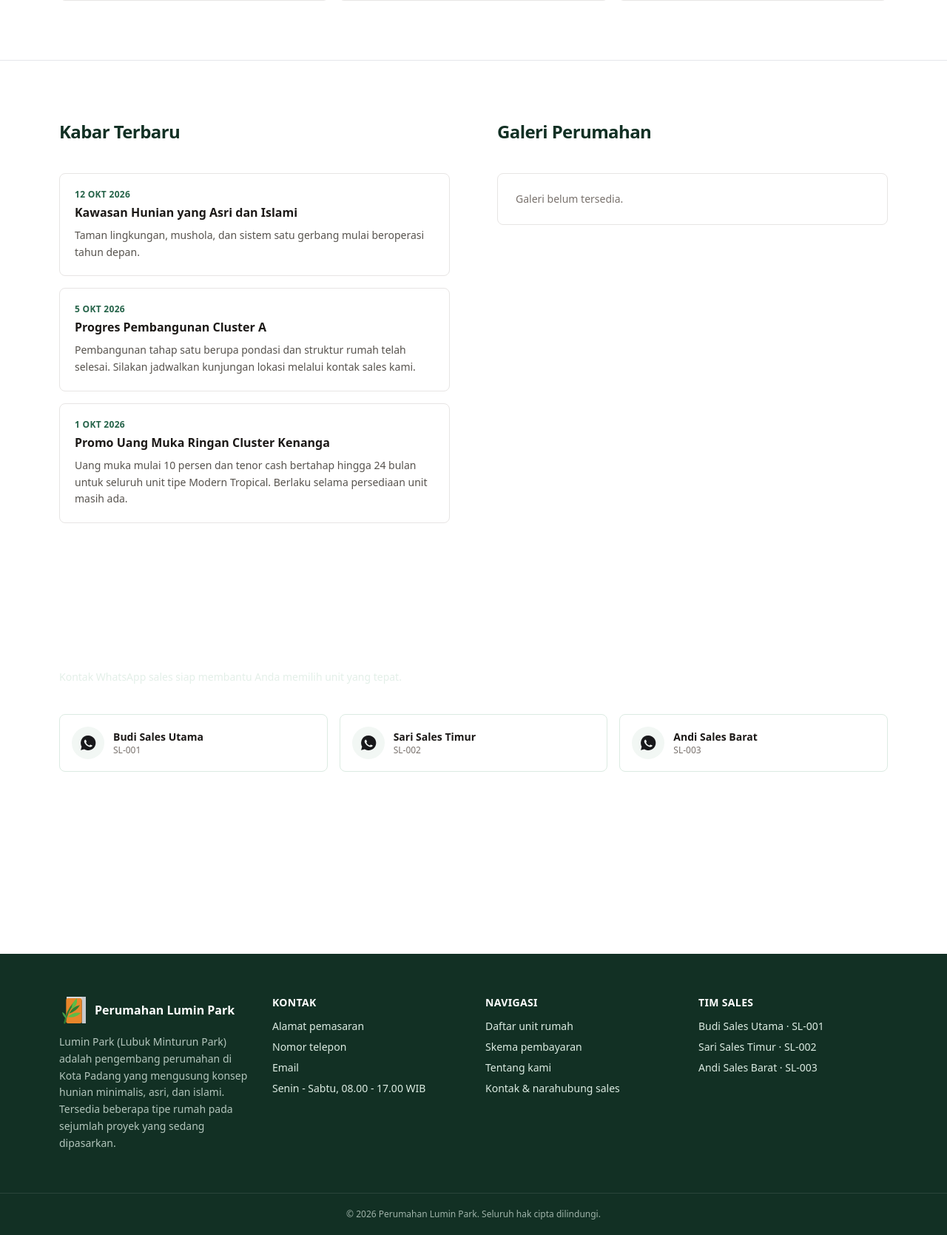
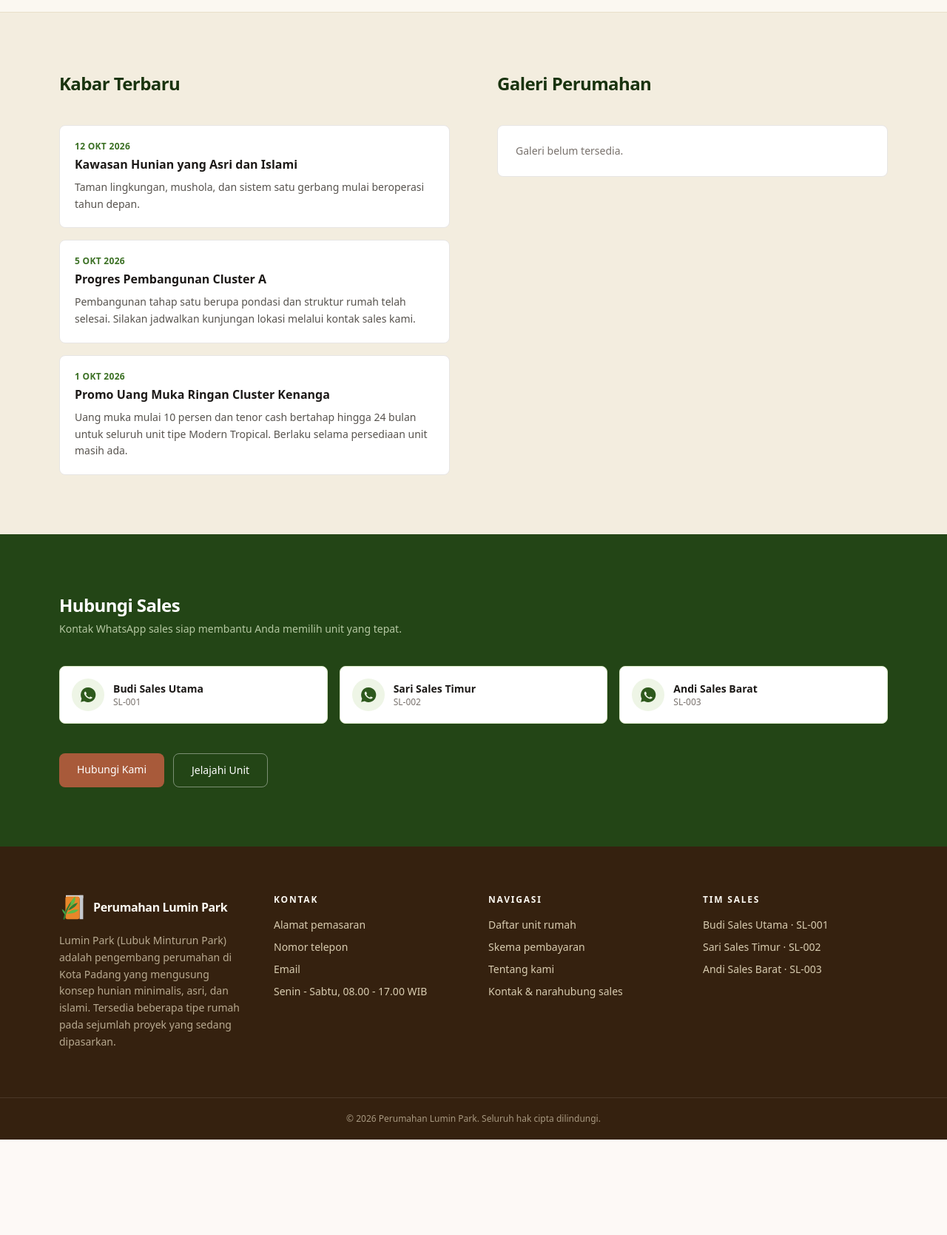
Before and after one commit to elvamaliza/luminpark, a Laravel app: page / in a window 1280 px wide. Shown: the part 2720-4389 px from the top of the page at 74% size. After the commit the page ends 4260 px from the top, so only its background shows below. Run offline with Laravel 10, Linux system fonts and the light colour scheme; data comes from the database, SQL or seed files in the repository; some libraries are stand-ins or nearby versions.

Commit message:
Add files via upload
Menyesuaikan layout publik (navbar dan footer) agar selaras dengan tampilan baru landing page.

```diff
--- a/resources/views/layouts/public.blade.php
+++ b/resources/views/layouts/public.blade.php
@@ -6,85 +6,104 @@
     <title>@yield('title', 'Perumahan Luminpark')</title>
     <meta name="description" content="Sistem informasi dan manajemen penjualan unit perumahan Luminpark.">
     <link rel="icon" type="image/svg+xml" href="/images/logo-mark.svg">
+    <link rel="preconnect" href="https://fonts.googleapis.com">
+    <link rel="preconnect" href="https://fonts.gstatic.com" crossorigin>
+    <link href="https://fonts.googleapis.com/css2?family=Cormorant+Garamond:wght@500;600;700&display=swap" rel="stylesheet">
+    <style>
+        /* Menu transparan di atas hero (aktif hanya di halaman yang memakai @section('header-overlay')) */
+        .lp-header-overlay [data-setting="estate_name"] { color: #fff !important; }
+        .lp-header-overlay nav a { color: rgba(255, 255, 255, .92) !important; }
+        .lp-header-overlay nav a:hover { color: #fff !important; text-decoration: underline; text-underline-offset: 6px; }
+        .lp-header-overlay #lp-public-menu { color: #fff !important; }
+    </style>
     <script src="https://cdn.tailwindcss.com"></script>
     <script>
         tailwind.config = {
             theme: {
                 extend: {
-                    colors: { brand: { 50: '#f2f7f4', 100: '#dcebe2', 500: '#2f7d5b', 600: '#256349', 900: '#123024' } },
-                    fontFamily: { sans: ['ui-sans-serif', 'system-ui', 'Segoe UI', 'Roboto', 'Helvetica', 'Arial', 'sans-serif'] },
+                    colors: {
+                        /* leaves: hijau daun yang lebih pekat, warna utama (nama "brand" dipertahankan agar kode lain tetap jalan) */
+                        brand: { 50: '#eef5e6', 100: '#d9e9c6', 200: '#b8d796', 300: '#92c068', 400: '#6ea646', 500: '#4f8a2e', 600: '#3b7024', 700: '#2e591d', 800: '#234516', 900: '#19330f' },
+                        /* bark: cokelat kulit kayu yang lebih hangat */
+                        bark: { 50: '#f7f0e8', 100: '#ebdac6', 300: '#c19a6b', 500: '#8c5e34', 700: '#6b4423', 800: '#4e3119', 900: '#35210f' },
+                        /* marble: krem marmer hangat untuk latar */
+                        marble: { 50: '#fbf8f1', 100: '#f3eddf', 200: '#e8dfca', 300: '#d8ccb0' },
+                        /* brownstone: cokelat kemerahan untuk tombol dan aksen */
+                        brownstone: { 400: '#c0714f', 500: '#a85a3a', 600: '#8f4a2e', 700: '#723a24' },
+                    },
+                                        fontFamily: { sans: ['ui-sans-serif', 'system-ui', 'Segoe UI', 'Roboto', 'Helvetica', 'Arial', 'sans-serif'], serif: ['"Cormorant Garamond"', 'Georgia', 'serif'] },
                 },
             },
         };
     </script>
 </head>
-<body class="bg-white text-zinc-900 antialiased">
-<div id="lp-announcement" class="hidden bg-brand-600 px-4 py-2.5 text-center text-sm font-medium text-white"></div>
-<header class="sticky top-0 z-40 border-b border-zinc-100 bg-white/90 backdrop-blur">
+<body class="bg-marble-50 text-stone-900 antialiased">
+<div id="lp-announcement" class="hidden bg-brand-700 px-4 py-2.5 text-center text-sm font-medium text-brand-50"></div>
+<header class="@hasSection('header-overlay') lp-header-overlay absolute inset-x-0 top-0 z-40 @else sticky top-0 z-40 border-b border-marble-200 bg-marble-50/85 backdrop-blur @endif">
     <div class="mx-auto flex h-16 max-w-6xl items-center gap-4 px-4">
-        <a href="/" class="flex items-center gap-2">
-            <img src="/images/logo-mark.svg" alt="Logo Luminpark" class="h-10 w-10 shrink-0">
-            <span class="text-sm font-bold sm:text-base" data-setting="estate_name">Perumahan Luminpark</span>
+        <a href="/" class="flex items-center gap-2.5">
+            <img src="/images/logo-mark.svg" alt="Logo Luminpark" class="h-9 w-9 shrink-0">
+            <span class="text-sm font-semibold tracking-tight text-brand-800 sm:text-base" data-setting="estate_name">Perumahan Luminpark</span>
         </a>
 
-        <nav class="ml-auto hidden items-center gap-1 text-sm font-medium text-zinc-600 md:flex">
-            <a href="/" class="rounded-lg px-3 py-2 hover:bg-brand-50 hover:text-brand-900">Beranda</a>
-            <a href="/unit" class="rounded-lg px-3 py-2 hover:bg-brand-50 hover:text-brand-900">Daftar Unit</a>
-            <a href="/skema-pembayaran" class="rounded-lg px-3 py-2 hover:bg-brand-50 hover:text-brand-900">Skema Pembayaran</a>
-            <a href="/tentang" class="rounded-lg px-3 py-2 hover:bg-brand-50 hover:text-brand-900">Tentang Kami</a>
-            <a href="/kontak" class="rounded-lg px-3 py-2 hover:bg-brand-50 hover:text-brand-900">Kontak</a>
+        <nav class="ml-auto hidden items-center gap-7 text-sm font-medium text-stone-600 md:flex">
+            <a href="/" class="transition hover:text-brand-700">Beranda</a>
+            <a href="/unit" class="transition hover:text-brand-700">Daftar Unit</a>
+            <a href="/skema-pembayaran" class="transition hover:text-brand-700">Skema Pembayaran</a>
+            <a href="/tentang" class="transition hover:text-brand-700">Tentang Kami</a>
+            <a href="/kontak" class="transition hover:text-brand-700">Kontak</a>
         </nav>
 
         <div class="ml-auto flex items-center gap-2 md:ml-0">
-            <button id="lp-public-menu" class="rounded-lg p-2 text-zinc-600 hover:bg-zinc-100 md:hidden" aria-label="Buka menu">
+            <button id="lp-public-menu" class="rounded-lg p-2 text-stone-600 hover:bg-marble-100 md:hidden" aria-label="Buka menu">
                 <svg class="h-6 w-6" viewBox="0 0 24 24" fill="none" stroke="currentColor" stroke-width="1.8"><path d="M4 6h16M4 12h16M4 18h16"/></svg>
             </button>
         </div>
     </div>
-    <div id="lp-public-nav" class="hidden border-t border-zinc-100 bg-white px-4 py-2 text-sm font-medium md:hidden">
-        <a href="/" class="block rounded-lg px-3 py-2 hover:bg-brand-50">Beranda</a>
-        <a href="/unit" class="block rounded-lg px-3 py-2 hover:bg-brand-50">Daftar Unit</a>
-        <a href="/skema-pembayaran" class="block rounded-lg px-3 py-2 hover:bg-brand-50">Skema Pembayaran</a>
-        <a href="/tentang" class="block rounded-lg px-3 py-2 hover:bg-brand-50">Tentang Kami</a>
-        <a href="/kontak" class="block rounded-lg px-3 py-2 hover:bg-brand-50">Kontak</a>
+    <div id="lp-public-nav" class="hidden border-t border-marble-200 bg-marble-50 px-4 py-2 text-sm font-medium text-stone-700 md:hidden">
+        <a href="/" class="block rounded-lg px-3 py-2 hover:bg-marble-100">Beranda</a>
+        <a href="/unit" class="block rounded-lg px-3 py-2 hover:bg-marble-100">Daftar Unit</a>
+        <a href="/skema-pembayaran" class="block rounded-lg px-3 py-2 hover:bg-marble-100">Skema Pembayaran</a>
+        <a href="/tentang" class="block rounded-lg px-3 py-2 hover:bg-marble-100">Tentang Kami</a>
+        <a href="/kontak" class="block rounded-lg px-3 py-2 hover:bg-marble-100">Kontak</a>
     </div>
 </header>
 
 @yield('content')
 
-<footer class="mt-20 bg-brand-900 text-brand-100">
-    <div class="mx-auto grid max-w-6xl gap-8 px-4 py-14 sm:grid-cols-2 lg:grid-cols-4">
+<footer class="@yield('footer-margin', 'mt-20') bg-bark-900 text-marble-300">
+    <div class="mx-auto grid max-w-6xl gap-10 px-4 py-16 sm:grid-cols-2 lg:grid-cols-4">
         <div>
-            <div class="flex items-center gap-2">
-                <img src="/images/logo-mark.svg" alt="Logo Luminpark" class="h-10 w-10 shrink-0">
-                <span class="text-base font-bold text-white" data-setting="estate_name">Perumahan Luminpark</span>
+            <div class="flex items-center gap-2.5">
+                <img src="/images/logo-mark.svg" alt="Logo Luminpark" class="h-9 w-9 shrink-0">
+                <span class="text-base font-semibold tracking-tight text-marble-50" data-setting="estate_name">Perumahan Luminpark</span>
             </div>
-            <p class="mt-3 text-sm leading-relaxed text-brand-100/80" data-setting="about_text">Hunian minimalis, asri, dan islami.</p>
+            <p class="mt-4 text-sm leading-relaxed text-marble-300/80" data-setting="about_text">Hunian minimalis, asri, dan islami.</p>
         </div>
         <div>
-            <h4 class="text-sm font-semibold uppercase tracking-wide text-white">Kontak</h4>
-            <ul class="mt-3 space-y-2 text-sm">
-                <li><a data-setting="estate_address" data-link="maps" class="hover:text-white" href="/kontak">Alamat pemasaran</a></li>
-                <li><a data-setting="estate_phone" data-link="tel" class="hover:text-white" href="/kontak">Nomor telepon</a></li>
-                <li><a data-setting="estate_email" data-link="mailto" class="hover:text-white" href="/kontak">Email</a></li>
+            <h4 class="text-xs font-semibold uppercase tracking-[0.15em] text-marble-50">Kontak</h4>
+            <ul class="mt-4 space-y-2.5 text-sm">
+                <li><a data-setting="estate_address" data-link="maps" class="transition hover:text-white" href="/kontak">Alamat pemasaran</a></li>
+                <li><a data-setting="estate_phone" data-link="tel" class="transition hover:text-white" href="/kontak">Nomor telepon</a></li>
+                <li><a data-setting="estate_email" data-link="mailto" class="transition hover:text-white" href="/kontak">Email</a></li>
                 <li><span data-setting="estate_hours">Jam operasional</span></li>
             </ul>
         </div>
         <div>
-            <h4 class="text-sm font-semibold uppercase tracking-wide text-white">Navigasi</h4>
-            <ul class="mt-3 space-y-2 text-sm">
-                <li><a href="/unit" class="hover:text-white">Daftar unit rumah</a></li>
-                <li><a href="/skema-pembayaran" class="hover:text-white">Skema pembayaran</a></li>
-                <li><a href="/tentang" class="hover:text-white">Tentang kami</a></li>
-                <li><a href="/kontak" class="hover:text-white">Kontak &amp; narahubung sales</a></li>
+            <h4 class="text-xs font-semibold uppercase tracking-[0.15em] text-marble-50">Navigasi</h4>
+            <ul class="mt-4 space-y-2.5 text-sm">
+                <li><a href="/unit" class="transition hover:text-white">Daftar unit rumah</a></li>
+                <li><a href="/skema-pembayaran" class="transition hover:text-white">Skema pembayaran</a></li>
+                <li><a href="/tentang" class="transition hover:text-white">Tentang kami</a></li>
+                <li><a href="/kontak" class="transition hover:text-white">Kontak &amp; narahubung sales</a></li>
             </ul>
         </div>
         <div>
-            <h4 class="text-sm font-semibold uppercase tracking-wide text-white">Tim Sales</h4>
-            <ul id="footer-sales" class="mt-3 space-y-2 text-sm"><li class="text-brand-100/60">Memuat...</li></ul>
+            <h4 class="text-xs font-semibold uppercase tracking-[0.15em] text-marble-50">Tim Sales</h4>
+            <ul id="footer-sales" class="mt-4 space-y-2.5 text-sm"><li class="text-marble-300/60">Memuat...</li></ul>
         </div>
     </div>
-    <div class="border-t border-white/10 py-5 text-center text-xs text-brand-100/70">
+    <div class="border-t border-white/10 py-5 text-center text-xs text-marble-300/70">
         &copy; {{ date('Y') }} <span data-setting="estate_name">Perumahan Luminpark</span>. <span data-setting="public_footer_note">Seluruh hak cipta dilindungi.</span>
     </div>
 </footer>
@@ -107,8 +126,8 @@
         .then((rows) => {
             const host = document.getElementById('footer-sales');
             if (!host) return;
-            host.innerHTML = (rows || []).slice(0, 4).map((s) => `<li><a class="hover:text-white" href="${LP.esc(s.whatsapp_link)}" target="_blank" rel="noopener">${LP.esc(s.name)} &middot; ${LP.esc(s.sales_code)}</a></li>`).join('')
-                || '<li class="text-brand-100/60">Belum ada data sales.</li>';
+            host.innerHTML = (rows || []).slice(0, 4).map((s) => `<li><a class="transition hover:text-white" href="${LP.esc(s.whatsapp_link)}" target="_blank" rel="noopener">${LP.esc(s.name)} &middot; ${LP.esc(s.sales_code)}</a></li>`).join('')
+                || '<li class="text-marble-300/60">Belum ada data sales.</li>';
         })
         .catch(() => {});
 </script>
```
